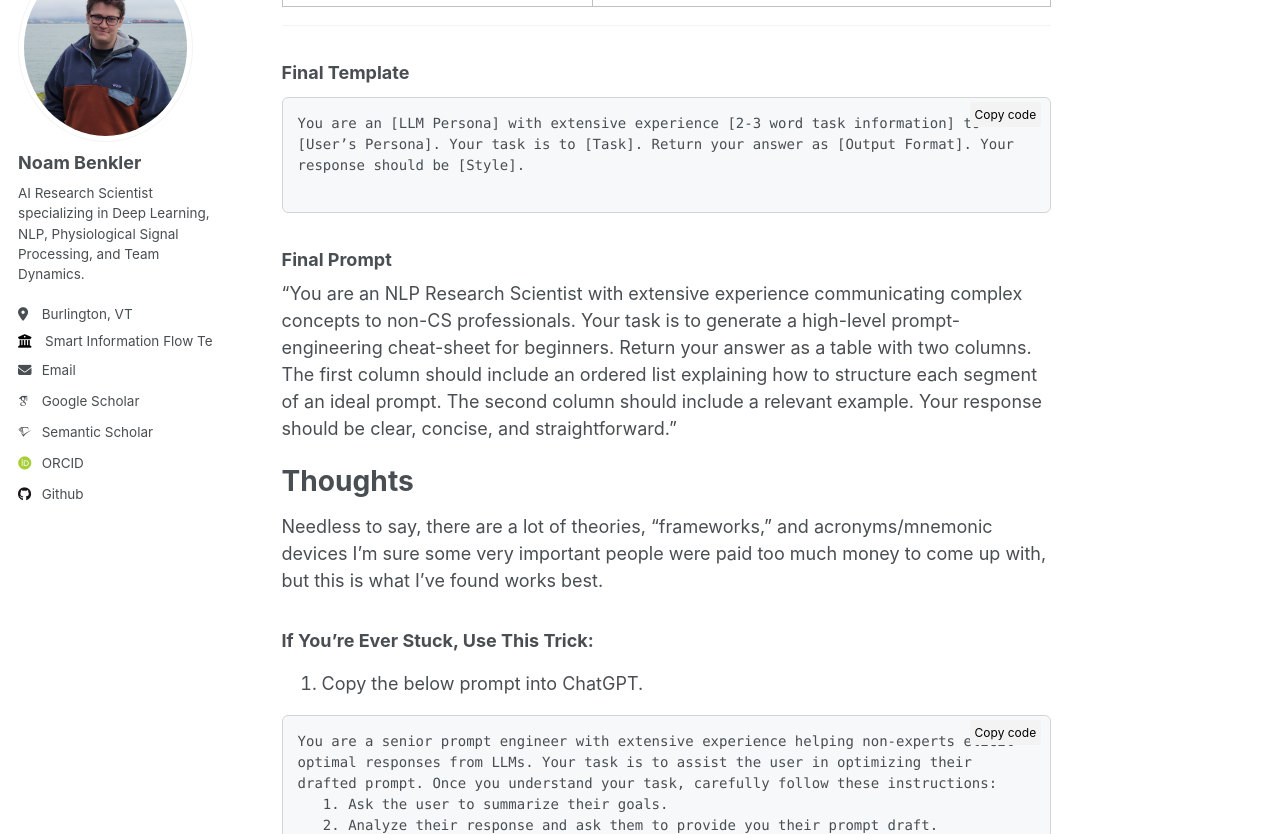
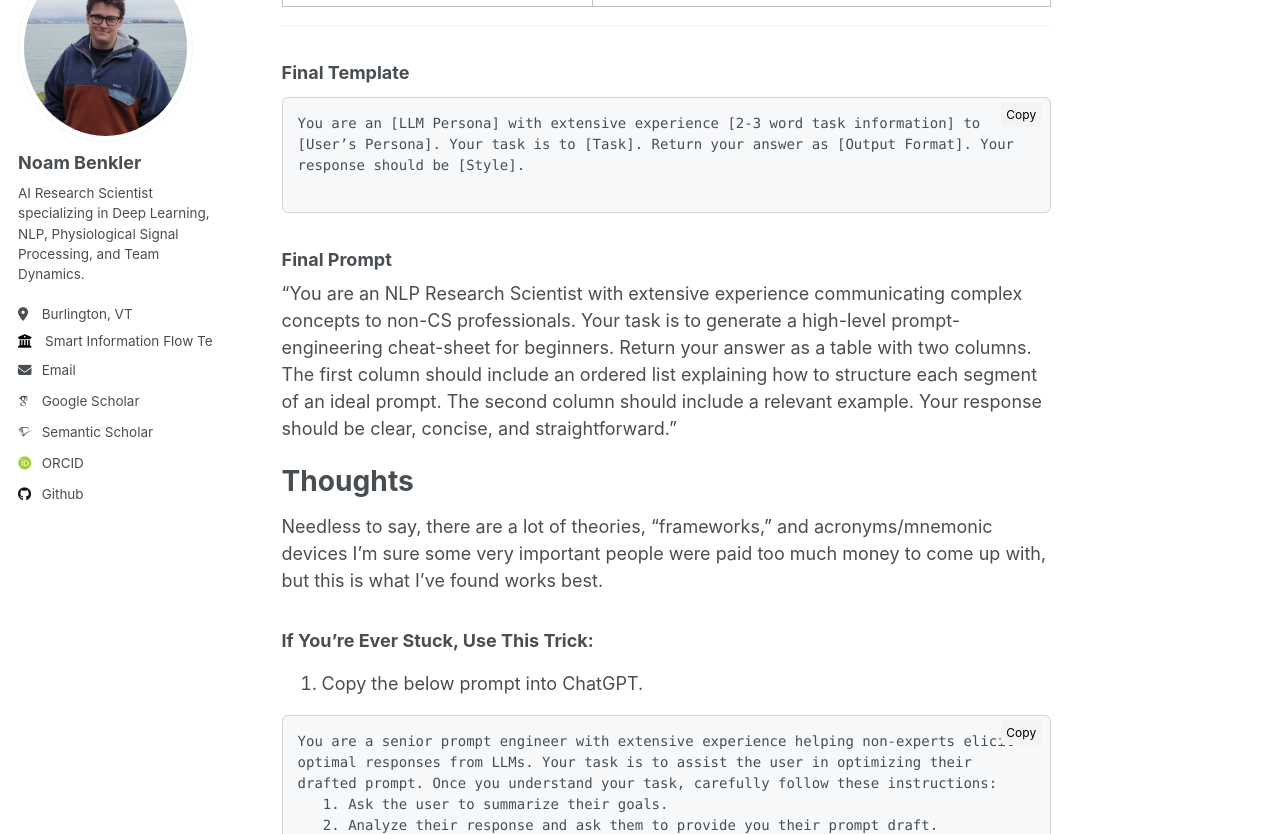
Before and after one commit to benklern/benklern.github.io, a Jekyll site: the page built from _posts/2025-01-13-prompt-eng-basics.md, in a window 1280 px wide and 1400 px high, scrolled down 512 px. Shown: the part 153-987 px from the top of the window. Built offline with Jekyll 4.4.1, drawn with Linux system fonts in a browser that asks for light colours; some web fonts are replaced; some of the changed lines change nothing that is shown.

Commit message:
messing with buttons

````diff
--- a/_posts/2025-01-13-prompt-eng-basics.md
+++ b/_posts/2025-01-13-prompt-eng-basics.md
@@ -27,19 +27,48 @@
 ``` -->
 
 <!-- <div>
-    <button onclick="navigator.clipboard.writeText(document.getElementById('template-code').innerText)">Copy</button>
+    <button onclick="navigator.clipboard.writeText(document.getElementById('template-prompt').innerText)">Copy</button>
 </div>
-<pre id="template-code">You are an [LLM Persona] with extensive experience [2-3 word task information] to [User’s Persona]. Your task is to [Task]. Return your answer as [Output Format]. Your response should be [Style].</pre> -->
+<pre id="template-prompt">You are an [LLM Persona] with extensive experience [2-3 word task information] to [User’s Persona]. Your task is to [Task]. Return your answer as [Output Format]. Your response should be [Style].</pre> -->
+
+<!-- <div style="position: relative; display: block; width: 100%;">
+    <button onclick="navigator.clipboard.writeText(document.getElementById('template-prompt').innerText)"
+            style="position: absolute; top: 5px; right: 10px; background: #f3f3f3; border: none; padding: 5px; cursor: pointer; border-radius: 3px; font-size: 12px;">
+        Copy
+    </button>
+    <pre id="template-prompt" style="padding: 15px; background-color: #f6f8fa; border: 1px solid #d1d5da; border-radius: 6px; white-space: pre-wrap; word-wrap: break-word; overflow: hidden; font-size: 14px;">
+You are an [LLM Persona] with extensive experience [2-3 word task information] to [User’s Persona]. Your task is to [Task]. Return your answer as [Output Format]. Your response should be [Style].
+    </pre>
+</div> -->
 
 <div style="position: relative; display: block; width: 100%;">
-    <button onclick="navigator.clipboard.writeText(document.getElementById('template-code').innerText)"
+    <button id="copy-button"
+            onclick="copyToClipboard()"
             style="position: absolute; top: 5px; right: 10px; background: #f3f3f3; border: none; padding: 5px; cursor: pointer; border-radius: 3px; font-size: 12px;">
-        Copy code
+        Copy
     </button>
     <pre id="template-code" style="padding: 15px; background-color: #f6f8fa; border: 1px solid #d1d5da; border-radius: 6px; white-space: pre-wrap; word-wrap: break-word; overflow: hidden; font-size: 14px;">
 You are an [LLM Persona] with extensive experience [2-3 word task information] to [User’s Persona]. Your task is to [Task]. Return your answer as [Output Format]. Your response should be [Style].
     </pre>
 </div>
+
+<script>
+    function copyToClipboard() {
+        // Copy the text content to clipboard
+        const text = document.getElementById('template-code').innerText;
+        navigator.clipboard.writeText(text).then(() => {
+            // Change the button text to "✔ Copied"
+            const button = document.getElementById('copy-button');
+            button.innerHTML = '✔ Copied';
+
+            // Revert the button text after 3 seconds
+            setTimeout(() => {
+                button.innerHTML = 'Copy code';
+            }, 3000);
+        });
+    }
+</script>
+
 
 
 ### Final Prompt
@@ -52,11 +81,11 @@
 ### If You’re Ever Stuck, Use This Trick:
 1. Copy the below prompt into ChatGPT.
 <div style="position: relative; display: block; width: 100%;">
-    <button onclick="navigator.clipboard.writeText(document.getElementById('help-code').innerText)"
+    <button onclick="navigator.clipboard.writeText(document.getElementById('help-prompt').innerText)"
             style="position: absolute; top: 5px; right: 10px; background: #f3f3f3; border: none; padding: 5px; cursor: pointer; border-radius: 3px; font-size: 12px;">
-        Copy code
+        Copy
     </button>
-    <pre id="help-code" style="padding: 15px; background-color: #f6f8fa; border: 1px solid #d1d5da; border-radius: 6px; white-space: pre-wrap; word-wrap: break-word; overflow: hidden; font-size: 14px;">
+    <pre id="help-prompt" style="padding: 15px; background-color: #f6f8fa; border: 1px solid #d1d5da; border-radius: 6px; white-space: pre-wrap; word-wrap: break-word; overflow: hidden; font-size: 14px;">
 You are a senior prompt engineer with extensive experience helping non-experts elicit optimal responses from LLMs. Your task is to assist the user in optimizing their drafted prompt. Once you understand your task, carefully follow these instructions:
    1. Ask the user to summarize their goals.
    2. Analyze their response and ask them to provide you their prompt draft.
````
